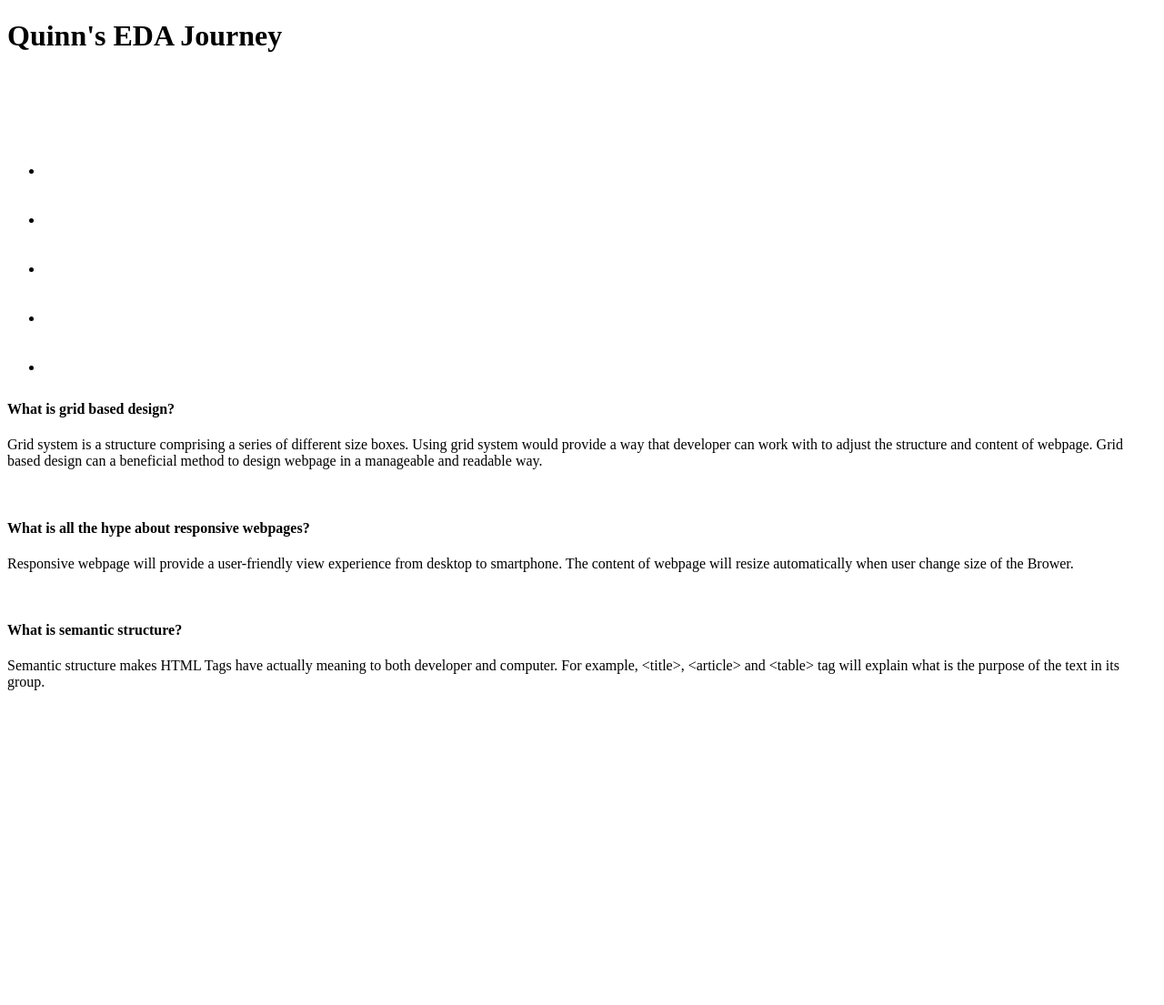
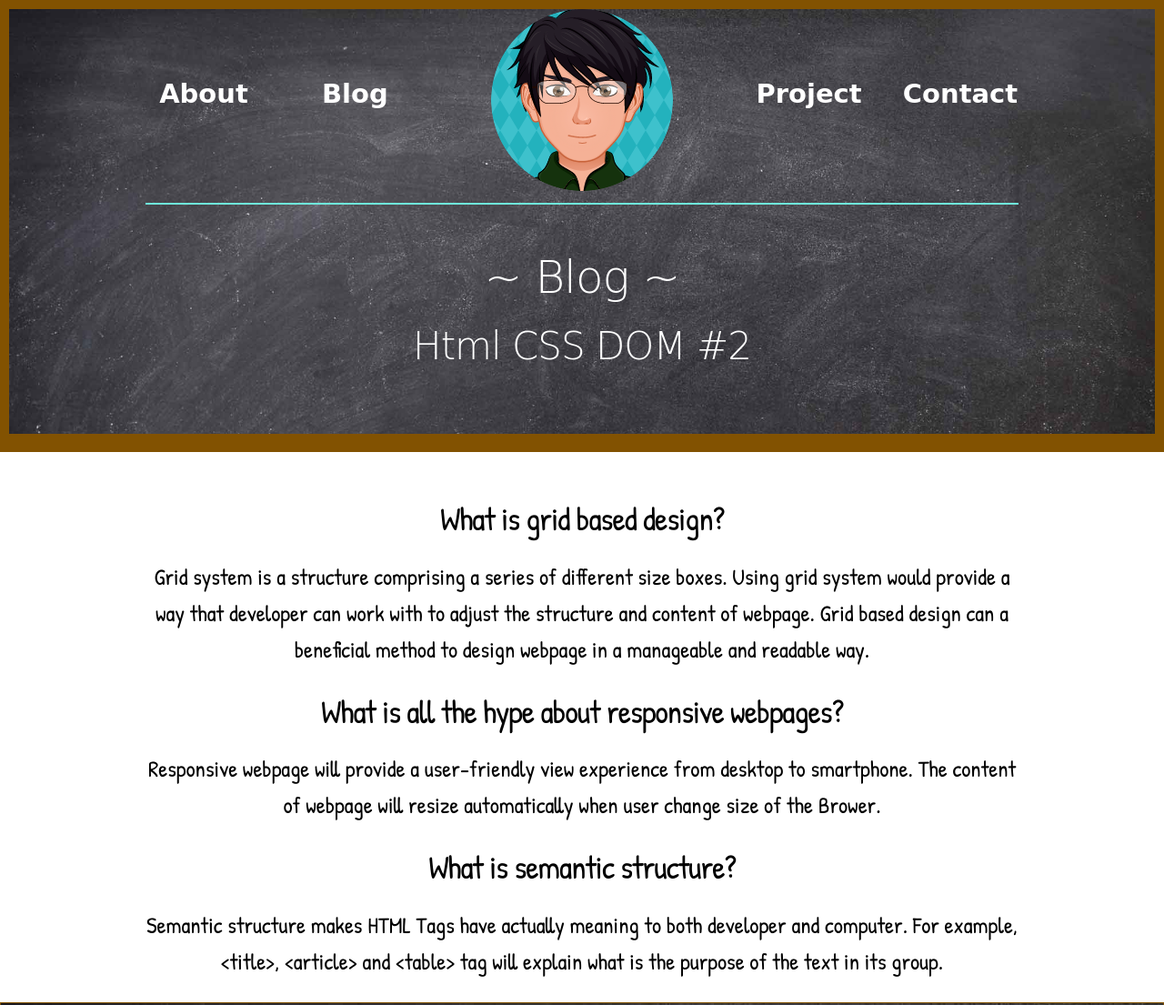
Before and after one commit to Quinn-H/Quinn-H.github.io, a plain HTML site: page blog/t2-html-css-dom-p2.html in a window 1280 px wide. Shown: the top 1105 px of the page at 91% size. Before the commit the page ends 800 px from the top, so only its background shows below. Drawn offline with nearby package versions, Linux system fonts and the light colour scheme; a web font is replaced by a local one.

Commit message:
Blog redesign

```diff
--- a/blog/t2-html-css-dom-p2.html
+++ b/blog/t2-html-css-dom-p2.html
@@ -1,81 +1,123 @@
 <!DOCTYPE html>
-<html>
-  <head>
-    <title>Quinn's Journey in EDA</title>
-    <meta charset="UTF-8">
+<html lang="en">
+
+<head>
+
+    <!-- Basic Page Needs
+  –––––––––––––––––––––––––––––––––––––––––––––––––– -->
+    <meta charset="utf-8">
+    <title>Quinn Hu - Blog</title>
+
+    <!-- Mobile Specific Metas
+  –––––––––––––––––––––––––––––––––––––––––––––––––– -->
+    <meta name="viewport" content="width=device-width, initial-scale=1">
+
+    <!-- FONT
+  –––––––––––––––––––––––––––––––––––––––––––––––––– -->
+    <link href="//fonts.googleapis.com/css?family=Raleway:400,300,600" rel="stylesheet" type="text/css">
+    <link href="https://fonts.googleapis.com/css?family=Fredericka+the+Great" rel="stylesheet">
+    <link href="https://fonts.googleapis.com/css?family=Patrick+Hand|Permanent+Marker" rel="stylesheet">
+    <!-- CSS
+  –––––––––––––––––––––––––––––––––––––––––––––––––– -->
+    <link href="https://cdnjs.cloudflare.com/ajax/libs/normalize/3.0.3/normalize.css" rel="stylesheet">
     <link href="/styles/main.css" rel="stylesheet" type="text/css">
-<link href="https://fonts.googleapis.com/css?family=Baloo+Bhai|Indie+Flower|Passion+One|Source+Sans+Pro" rel="stylesheet">
-<link href="https://fonts.googleapis.com/css?family=Lato" rel="stylesheet">
-  </head>
+    <link href="https://cdnjs.cloudflare.com/ajax/libs/skeleton/2.0.4/skeleton.css" rel="stylesheet">
 
-  <body>
-    <div class="header">
-    <h1>Quinn's EDA Journey</h1>
-    </div>
+    <!-- Favicon
+  –––––––––––––––––––––––––––––––––––––––––––––––––– -->
+    <link rel="icon" type="image/png" href="images/myAvatarIcon.png">
 
-    <div class="NavTop">
+</head>
 
-      <a href="https://quinn-h.github.io">Home</a>
+<body>
 
-      <a href="#">Blog</a>
+    <!-- Primary Page Layout
+  –––––––––––––––––––––––––––––––––––––––––––––––––– -->
+    <div class="SectionHero">
 
-      <a href="https://quinn-h.github.io/blog/me.html">About</a>
+        <div class="container">
+            <div class="row botline">
+                <div class="two columns inner">
+                    <a href="#About me">About</a>
+                </div>
 
-      <a href="#">Contact</a>
-    </div>
+                <div class="two columns  inner">
+                    <a href="#About me">Blog</a>
+                </div>
 
-    <div class="NavSide">
 
-    <ul>
-      <li>
-        <a href="https://quinn-h.github.io/blog/c1-reflection-blog.html">Reflection</a>
-      </li>
+                <div class="four columns">
+
+                    <a href="index.html"><img src="/images/myAvatarRd.png"></a>
+
+                </div>
+
+                <div class="two columns inner">
+                    <a href="#">Project</a>
+                </div>
+
+                <div class="two columns inner">
+                    <a href="#Message me">Contact</a>
+                </div>
+
+            </div>
 
 
 
-        <li>
-          <a href="https://quinn-h.github.io/blog/c1-time-and-habits-blog.html">Time and Habits</a>
-        </li>
+            <div class="Greeting">
+                <div class="twelve columns">
+                    <h1>~ Blog ~</h1>
+                    <h2>Html CSS DOM #2</h2>
 
 
 
-        <li>
-          <a href="https://quinn-h.github.io/blog/t2-html-css-dom-p1">Technical Blog Part 1</a>
-        </li>
+                </div>
+            </div>
 
-        <li>
-          <a href="https://quinn-h.github.io/blog/t2-html-css-dom-p2">Technical Blog Part 2</a>
-        </li>
+            <div class="spaceadjuster">
+                <p>
+                    &nbsp; &nbsp
+                </p>
 
-        <li>
-          <a href="https://quinn-h.github.io/blog/c2-emotional-intelligence">Emotional Intelligence</a>
-        </li>
+            </div>
+
+        </div>
+    </div>
+    <div class="doubleboarder1">
+    </div>
 
 
-      </ul>
+    <div class="SectionAbout" id="About me">
+        <div class="container">
 
-    </div>
 
-<div class="blog">
-
-  <h4>What is grid based design?</h4>
+            <div class="AboutMe">
+              <H3>What is grid based design?</H3>
     <p>
       Grid system is a structure comprising a series of different size boxes. Using grid system would provide a way that developer can work with to adjust the structure and content of webpage. Grid based design can a beneficial method to design webpage in a manageable and readable way.
     </p>
-    <br>
-    <h4>What is all the hype about responsive webpages?</h4>
+
+    <H3>What is all the hype about responsive webpages?</H3>
     <p>
       Responsive webpage will provide a user-friendly view experience from desktop to smartphone. The content of webpage will resize automatically when user change size of the Brower.
     </p>
-    <br>
-    <h4>What is semantic structure?</h4>
+
+    <H3>What is semantic structure?</H3>
     <p>
       Semantic structure makes HTML Tags have actually meaning to both developer and computer. For example, &lt;title&gt;, &lt;article&gt; and &lt;table&gt; tag will explain what is the purpose of the text in its group.
 
     </p>
 
+            </div>
+        </div>
+    </div>
+    <footer>
+        <p class="thanksfooter">
+            Thanks For Reading
+        </p>
 
-</div>
+        <a href="#">NEXT BLOG</a></footer>
 
-  </body>
+</body>
+
 </html>
```
Also changed, not shown: blog/c1-time-and-habits-blog.html (+1 -1 lines), blog/c2-emotional-intelligence.html (+1 -1 lines), blog/t2-html-css-dom-p1.html (+86 -44 lines).
